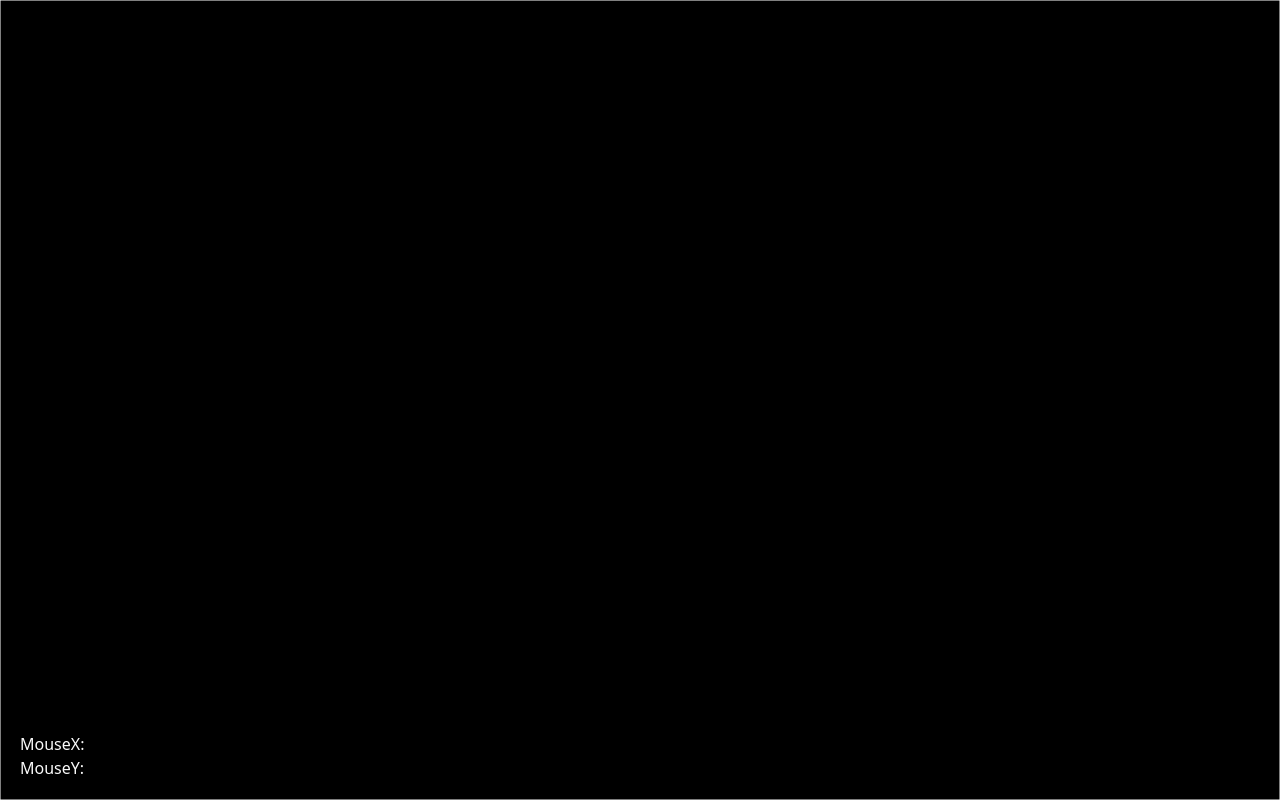
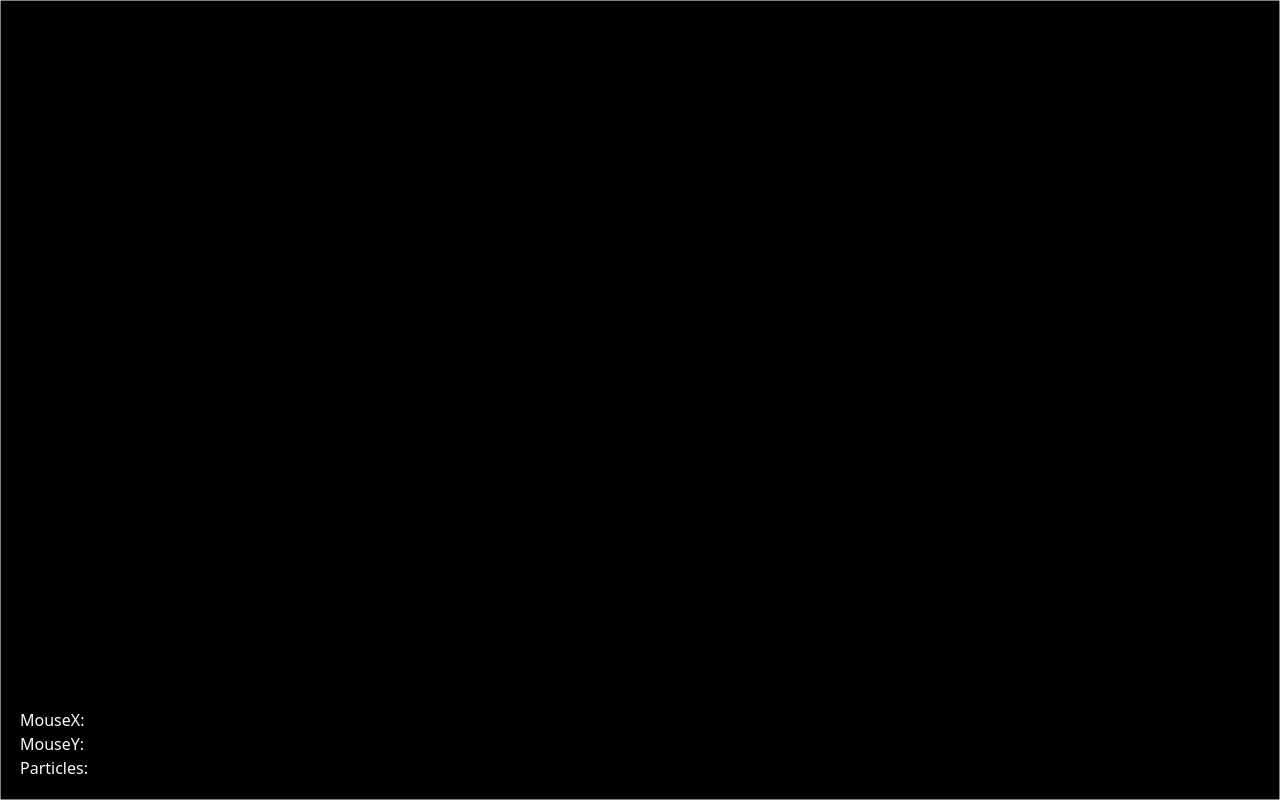
Before and after one commit to jrbarnhart/javascript-quadtree-physics, a React (Vite) app: page / in a window 1280 px wide. Built offline with nearby package versions, Linux system fonts and the light colour scheme.

Commit message:
Add total particles to hud

```diff
--- a/src/CanvasSim/HUD.tsx
+++ b/src/CanvasSim/HUD.tsx
@@ -1,15 +1,18 @@
 const HeadsUpDisplay = ({
   mousePosX,
   mousePosY,
+  totalParticles,
 }: {
   mousePosX: number | null;
   mousePosY: number | null;
+  totalParticles: number | null;
 }) => {
   return (
     <div className="absolute top-0 grid items-end text-neutral-50 h-full w-full pointer-events-none">
       <div className="p-5">
         <p>MouseX: {mousePosX}</p>
         <p>MouseY: {mousePosY}</p>
+        <p>Particles: {totalParticles}</p>
       </div>
     </div>
   );
```
